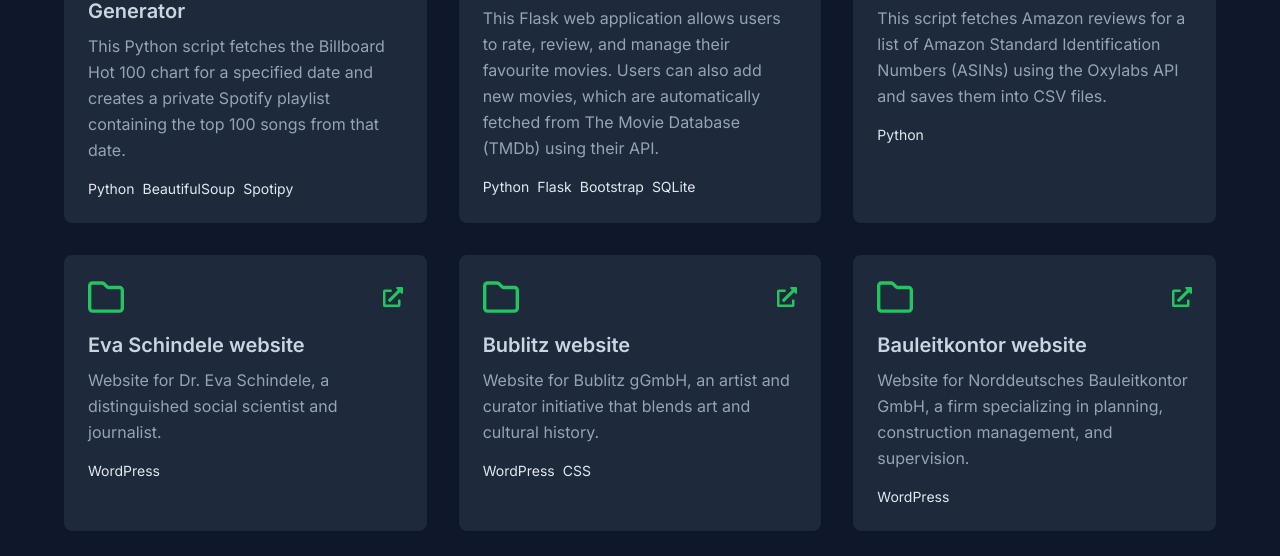
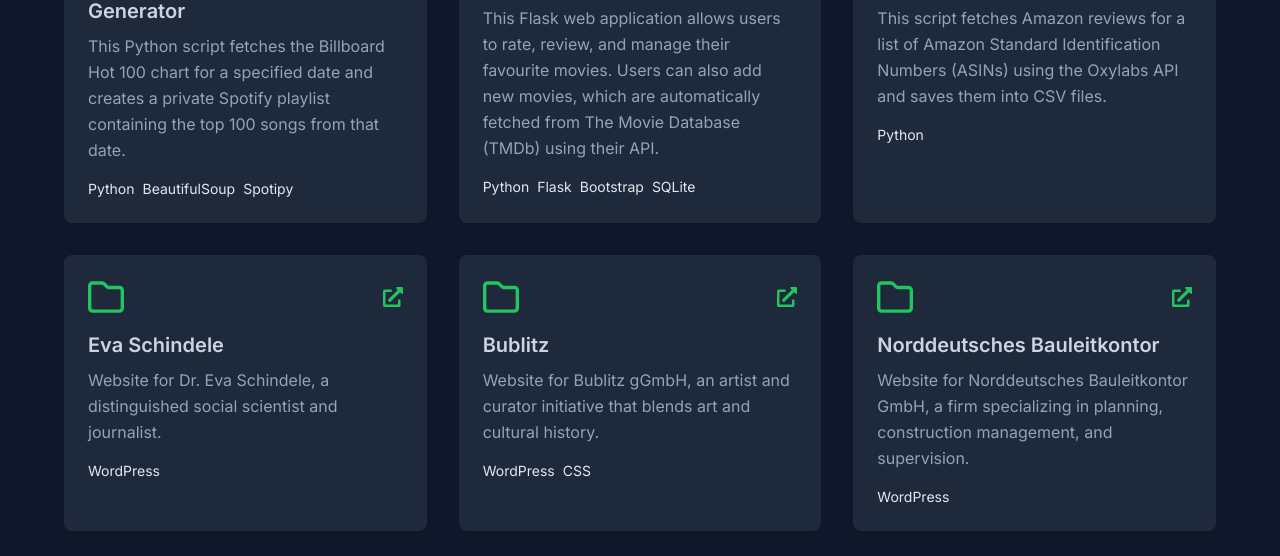
Before and after one commit to isotronic/josephbouqdib.com, a Gatsby site: page / in a window 1280 px wide. Shown: the part 2227-2783 px from the top of the page. Built offline with nearby package versions, Linux system fonts and the light colour scheme; Gatsby itself is replaced by a stand-in of ours.

Commit message:
fix: change website domain

```diff
--- a/src/components/IntroSection.tsx
+++ b/src/components/IntroSection.tsx
@@ -1,5 +1,5 @@
 import * as React from "react";
-import Resume from "../downloads/Resume-Joseph_Bouqdib.pdf";
+import Resume from "../static/resume-joseph_bouqdib.pdf";
 
 const AboutSection: React.FC = () => {
   return (
--- a/src/components/ProjectsSection.tsx
+++ b/src/components/ProjectsSection.tsx
@@ -15,11 +15,9 @@ interface Project {
 const projects: Project[] = [
   {
     title: "Portfolio website",
-    description:
-      "This is my portfolio website, built with React and Tailwind CSS.",
+    description: "This is my portfolio website, built with React and Tailwind CSS.",
     tags: ["TypeScript", "React", "Tailwind CSS"],
-    githubUrl: "https://github.com/isotronic/bouqdib.com",
-    liveUrl: "https://bouqdib.com",
+    githubUrl: "https://github.com/isotronic/josephbouqdib.com",
   },
   {
     title: "Simple full-stack blog",
@@ -30,8 +28,7 @@ const projects: Project[] = [
   },
   {
     title: "Food Finder App",
-    description:
-      "This is a web app that helps users find nearby restaurants based on their preferences and location.",
+    description: "This is a web app that helps users find nearby restaurants based on their preferences and location.",
     tags: ["TypeScript", "React", "Firebase"],
     githubUrl: "https://github.com/isotronic/food-finder-app",
   },
@@ -57,21 +54,19 @@ const projects: Project[] = [
     githubUrl: "https://github.com/isotronic/data-analysis",
   },
   {
-    title: "Eva Schindele website",
-    description:
-      "Website for Dr. Eva Schindele, a distinguished social scientist and journalist.",
+    title: "Eva Schindele",
+    description: "Website for Dr. Eva Schindele, a distinguished social scientist and journalist.",
     tags: ["WordPress"],
     liveUrl: "https://eva-schindele.de",
   },
   {
-    title: "Bublitz website",
-    description:
-      "Website for Bublitz gGmbH, an artist and curator initiative that blends art and cultural history.",
+    title: "Bublitz",
+    description: "Website for Bublitz gGmbH, an artist and curator initiative that blends art and cultural history.",
     tags: ["WordPress", "CSS"],
     liveUrl: "https://bublitz.org/en/",
   },
   {
-    title: "Bauleitkontor website",
+    title: "Norddeutsches Bauleitkontor",
     description:
       "Website for Norddeutsches Bauleitkontor GmbH, a firm specializing in planning, construction management, and supervision.",
     tags: ["WordPress"],
@@ -87,13 +82,7 @@ interface ProjectCardProps {
   liveUrl?: string;
 }
 
-const ProjectCard: React.FC<ProjectCardProps> = ({
-  title,
-  description,
-  tags,
-  githubUrl,
-  liveUrl,
-}) => {
+const ProjectCard: React.FC<ProjectCardProps> = ({ title, description, tags, githubUrl, liveUrl }) => {
   return (
     <div className="rounded-lg bg-slate-800 p-6 shadow-sm">
       <div className="flex items-center justify-between">
@@ -102,22 +91,12 @@ const ProjectCard: React.FC<ProjectCardProps> = ({
         </div>
         <div className="flex space-x-4 text-xl text-green-500">
           {githubUrl && (
-            <a
-              href={githubUrl}
-              target="_blank"
-              rel="noreferrer"
-              aria-label="GitHub"
-            >
+            <a href={githubUrl} target="_blank" rel="noreferrer" aria-label="GitHub">
               <FaGithub />
             </a>
           )}
           {liveUrl && (
-            <a
-              href={liveUrl}
-              target="_blank"
-              rel="noreferrer"
-              aria-label="Live site"
-            >
+            <a href={liveUrl} target="_blank" rel="noreferrer" aria-label="Live site">
               <FaExternalLinkAlt />
             </a>
           )}
@@ -138,10 +117,7 @@ const ProjectCard: React.FC<ProjectCardProps> = ({
 
 const ProjectsSection: React.FC = () => {
   return (
-    <AnimatedSection
-      id="projects"
-      className="mx-auto mt-60 max-w-6xl px-12 py-12 lg:px-0"
-    >
+    <AnimatedSection id="projects" className="mx-auto mt-60 max-w-6xl px-12 py-12 lg:px-0">
       <h2 className="text-center text-3xl font-semibold">Projects</h2>
 
       <div className="mt-12 grid gap-8 sm:grid-cols-1 md:grid-cols-2 lg:grid-cols-3">
```
Also changed, not shown: README.md, 2 other files.
